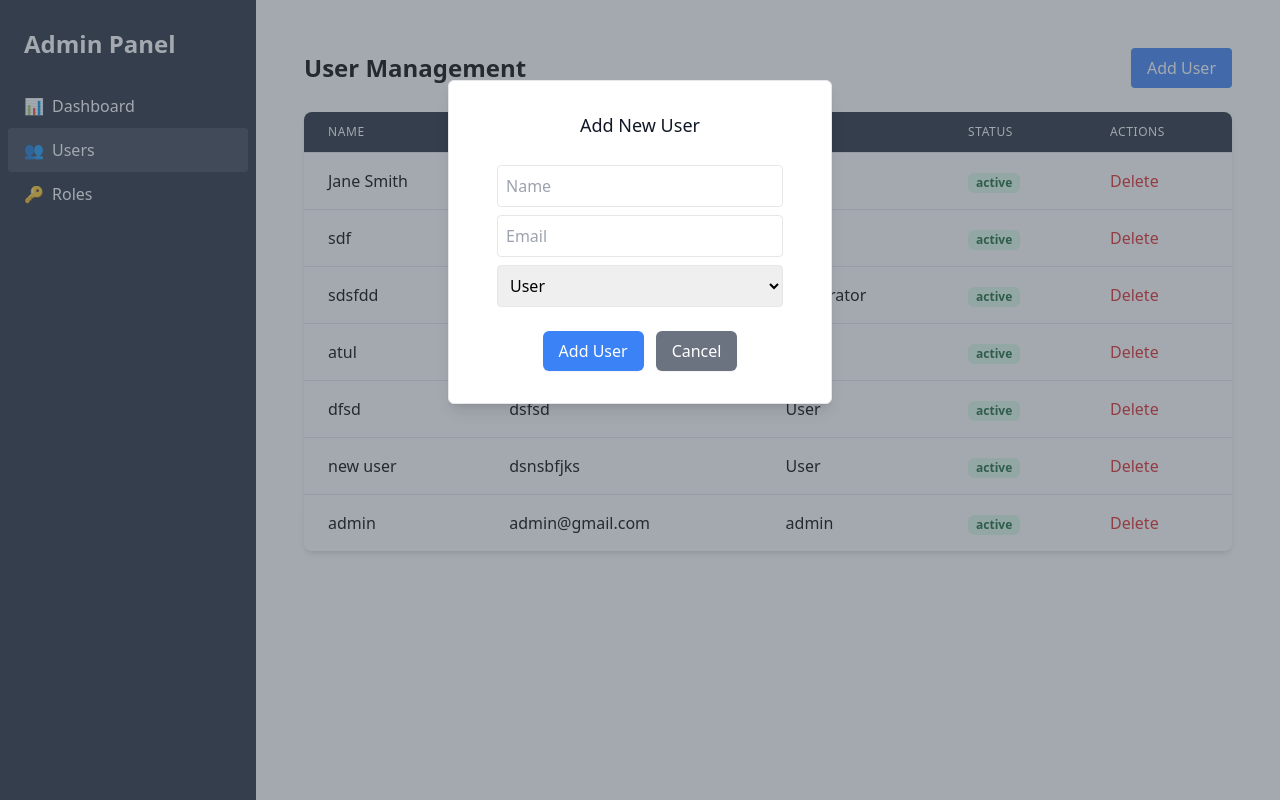
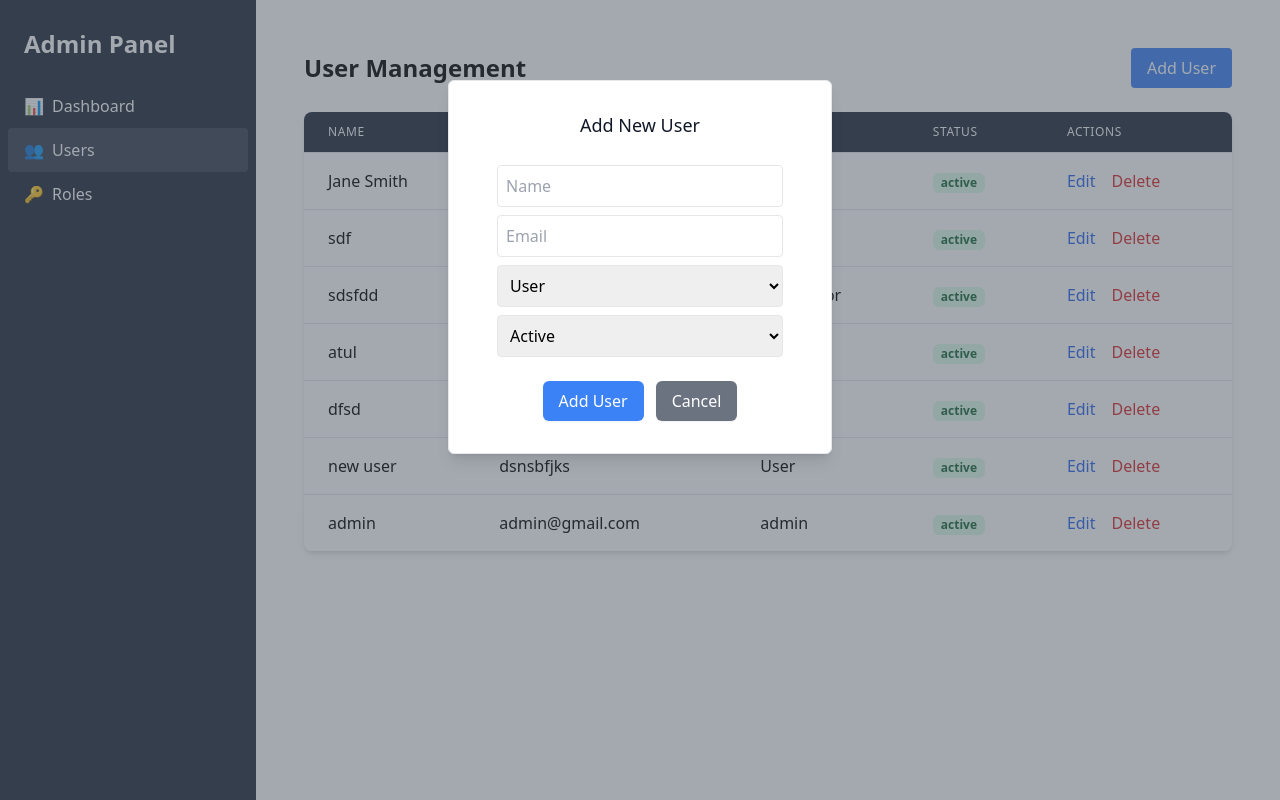
Before and after one commit to Sata-hash/VRV-Security-frontend-assignment, a React (Vite) app: page /users in a window 1280 px wide. Both pictures are taken after a click on the button "Add User". Built offline with nearby package versions, Linux system fonts and the light colour scheme; data requests are answered from the project's data file.

Commit message:
Edit user added in modal

```diff
--- a/src/components/UserManagement.tsx
+++ b/src/components/UserManagement.tsx
@@ -1,21 +1,22 @@
 import React, { useEffect, useState } from "react";
-import { User, Role } from "../types";
+import { User } from "../types";
 import { api } from "../services/api";
 import UserModal from "./UserModal";
 
 const UserManagement: React.FC = () => {
   const [users, setUsers] = useState<User[]>([]);
-  const [showAddModal, setShowAddModal] = useState<boolean>(false);
-  const [newUser, setNewUser] = useState<Omit<User, "id">>({
+  const [showModal, setShowModal] = useState<boolean>(false);
+  const [currentUser, setCurrentUser] = useState<
+    Omit<User, "id"> & { id?: string }
+  >({
     name: "",
     email: "",
-    role: "User",
+    role: "user",
     status: "active",
   });
+  const [isEditing, setIsEditing] = useState(false);
   const [loading, setLoading] = useState(true);
-  const handleUserChange = (field: keyof Omit<User, "id">, value: string) => {
-    setNewUser({ ...newUser, [field]: value });
-  };
+
   useEffect(() => {
     fetchUsers();
   }, []);
@@ -31,18 +32,49 @@ const UserManagement: React.FC = () => {
     }
   };
 
-  const addUser = async () => {
+  const handleAddNew = () => {
+    setCurrentUser({
+      name: "",
+      email: "",
+      role: "user",
+      status: "active",
+    });
+    setIsEditing(false);
+    setShowModal(true);
+  };
+
+  const handleEdit = (user: User) => {
+    setCurrentUser(user);
+    setIsEditing(true);
+    setShowModal(true);
+  };
+
+  const handleUserChange = (field: keyof Omit<User, "id">, value: string) => {
+    setCurrentUser({ ...currentUser, [field]: value });
+  };
+
+  const handleSave = async () => {
     try {
-      const user = await api.createUser(newUser);
-      setUsers([...users, user]);
-      setShowAddModal(false);
-      setNewUser({ name: "", email: "", role: "User", status: "active" });
+      if (isEditing && currentUser.id) {
+        // Update existing user
+        const updatedUser = await api.updateUser(currentUser.id, currentUser);
+        setUsers(
+          users.map((user) =>
+            user.id === currentUser.id ? updatedUser : user,
+          ),
+        );
+      } else {
+        // Create new user
+        const newUser = await api.createUser(currentUser);
+        setUsers([...users, newUser]);
+      }
+      setShowModal(false);
     } catch (error) {
-      console.error("Error creating user:", error);
+      console.error("Error saving user:", error);
     }
   };
 
-  const deleteUser = async (id: string) => {
+  const handleDelete = async (id: string) => {
     try {
       await api.deleteUser(id);
       setUsers(users.filter((user) => user.id !== id));
@@ -50,6 +82,7 @@ const UserManagement: React.FC = () => {
       console.error("Error deleting user:", error);
     }
   };
+
   if (loading) {
     return <div className="p-6">Loading...</div>;
   }
@@ -59,7 +92,7 @@ const UserManagement: React.FC = () => {
       <div className="flex justify-between items-center mb-6">
         <h2 className="text-2xl font-semibold">User Management</h2>
         <button
-          onClick={() => setShowAddModal(true)}
+          onClick={handleAddNew}
           className="bg-blue-500 text-white px-4 py-2 rounded hover:bg-blue-600"
         >
           Add User
@@ -106,7 +139,13 @@ const UserManagement: React.FC = () => {
                 </td>
                 <td className="px-6 py-4 whitespace-nowrap">
                   <button
-                    onClick={() => deleteUser(user.id)}
+                    onClick={() => handleEdit(user)}
+                    className="text-blue-600 hover:text-blue-900 mr-4"
+                  >
+                    Edit
+                  </button>
+                  <button
+                    onClick={() => handleDelete(user.id)}
                     className="text-red-600 hover:text-red-900"
                   >
                     Delete
@@ -118,15 +157,14 @@ const UserManagement: React.FC = () => {
         </table>
       </div>
 
-      {showAddModal && (
-        <UserModal
-          showModal={showAddModal}
-          newUser={newUser}
-          onClose={() => setShowAddModal(false)}
-          onSave={addUser}
-          onUserChange={handleUserChange}
-        />
-      )}
+      <UserModal
+        showModal={showModal}
+        user={currentUser}
+        isEditing={isEditing}
+        onClose={() => setShowModal(false)}
+        onSave={handleSave}
+        onUserChange={handleUserChange}
+      />
     </div>
   );
 };
--- a/src/components/UserModal.tsx
+++ b/src/components/UserModal.tsx
@@ -3,7 +3,8 @@ import { User } from "../types";
 
 interface UserModalProps {
   showModal: boolean;
-  newUser: Omit<User, "id">;
+  user: Omit<User, "id"> & { id?: string };
+  isEditing: boolean;
   onClose: () => void;
   onSave: () => void;
   onUserChange: (field: keyof Omit<User, "id">, value: string) => void;
@@ -11,7 +12,8 @@ interface UserModalProps {
 
 const UserModal: React.FC<UserModalProps> = ({
   showModal,
-  newUser,
+  user,
+  isEditing,
   onClose,
   onSave,
   onUserChange,
@@ -23,30 +25,38 @@ const UserModal: React.FC<UserModalProps> = ({
       <div className="relative top-20 mx-auto p-5 border w-96 shadow-lg rounded-md bg-white">
         <div className="mt-3 text-center">
           <h3 className="text-lg leading-6 font-medium text-gray-900">
-            Add New User
+            {isEditing ? "Edit User" : "Add New User"}
           </h3>
           <div className="mt-2 px-7 py-3">
             <input
               type="text"
               placeholder="Name"
               className="mt-2 p-2 w-full border rounded"
-              value={newUser.name}
+              value={user.name}
               onChange={(e) => onUserChange("name", e.target.value)}
             />
             <input
               type="email"
               placeholder="Email"
               className="mt-2 p-2 w-full border rounded"
-              value={newUser.email}
+              value={user.email}
               onChange={(e) => onUserChange("email", e.target.value)}
             />
             <select
               className="mt-2 p-2 w-full border rounded"
-              value={newUser.role}
+              value={user.role}
               onChange={(e) => onUserChange("role", e.target.value)}
             >
               <option value="user">User</option>
               <option value="admin">Admin</option>
+            </select>
+            <select
+              className="mt-2 p-2 w-full border rounded"
+              value={user.status}
+              onChange={(e) => onUserChange("status", e.target.value)}
+            >
+              <option value="active">Active</option>
+              <option value="inactive">Inactive</option>
             </select>
           </div>
           <div className="items-center px-4 py-3">
@@ -54,7 +64,7 @@ const UserModal: React.FC<UserModalProps> = ({
               onClick={onSave}
               className="px-4 py-2 bg-blue-500 text-white text-base font-medium rounded-md shadow-sm hover:bg-blue-600 focus:outline-none focus:ring-2 focus:ring-blue-300"
             >
-              Add User
+              {isEditing ? "Save Changes" : "Add User"}
             </button>
             <button
               onClick={onClose}
--- a/src/services/api.ts
+++ b/src/services/api.ts
@@ -12,6 +12,11 @@ export const api = {
 
   async createUser(user: Omit<User, "id">) {
     const response = await axios.post<User>(`${API_URL}/users`, user);
+    return response.data;
+  },
+
+  async updateUser(id: string, user: Omit<User, "id">) {
+    const response = await axios.put<User>(`${API_URL}/users/${id}`, user);
     return response.data;
   },
 
```
